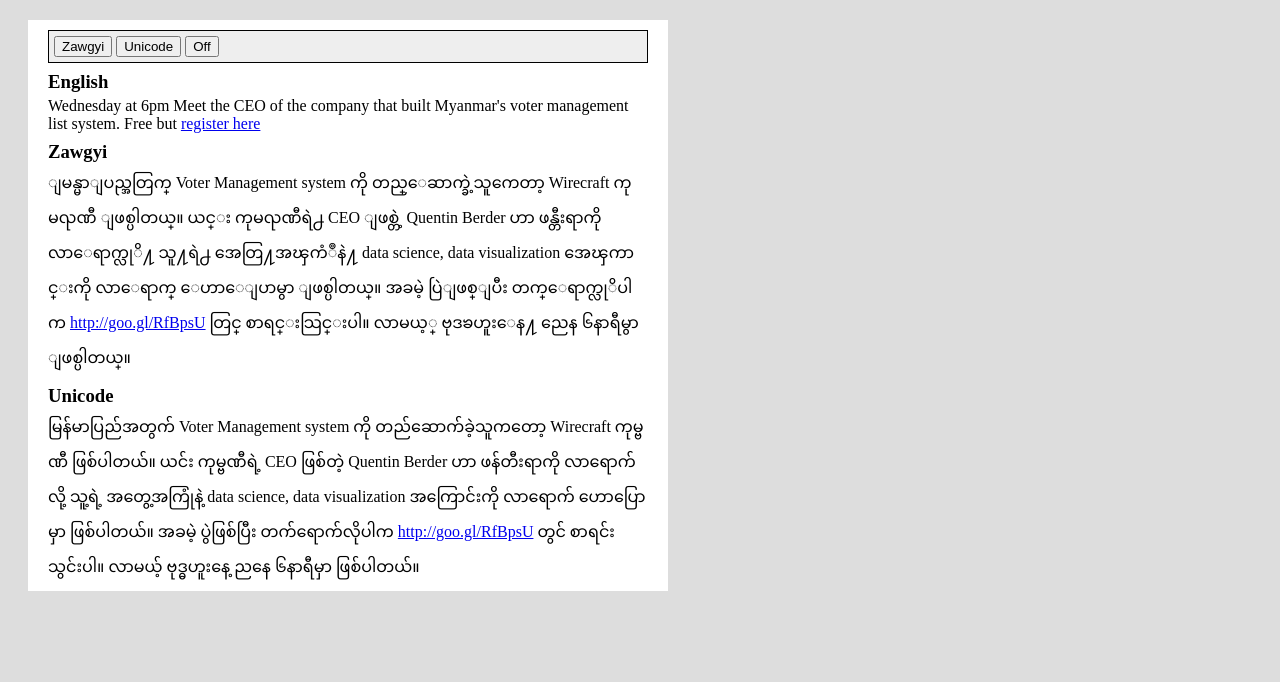
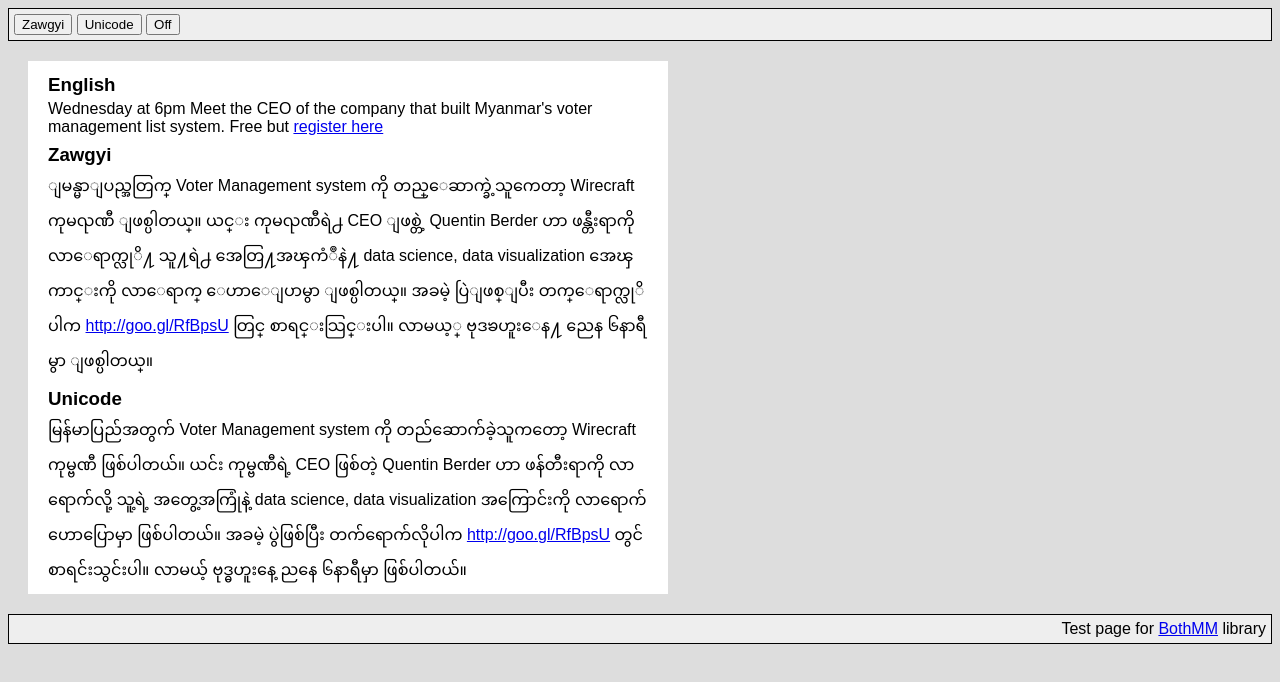
Before and after one commit to kindredwt/BothMM, a plain HTML site: page example-simple.html in a window 1280 px wide. Drawn offline with Linux system fonts and the light colour scheme.

Commit message:
Some improvements to example pages.

```diff
--- a/example-simple.html
+++ b/example-simple.html
@@ -7,12 +7,13 @@
 </head>
 <body>
 
+<div class="box controls">
+    <button both-mm-select="zawgyi">Zawgyi</button>
+    <button both-mm-select="unicode">Unicode</button>
+    <button both-mm-select="off">Off</button>
+</div>
+
 <div class="event_desc">
-    <div class="box controls">
-        <button both-mm-select="zawgyi">Zawgyi</button>
-        <button both-mm-select="unicode">Unicode</button>
-        <button both-mm-select="off">Off</button>
-    </div>
 
     <div both-mm="off">
         <h3>English</h3>
@@ -26,8 +27,8 @@
         <span>Voter Management system</span>
         ကို တည္ေဆာက္ခဲ့သူကေတာ့
         <span>Wirecraft</span>
-        ကုမၺဏီ ျဖစ္ပါတယ္။ ယင္း ကုမၺဏီရဲ႕ CEO ျဖစ္တဲ့ Quentin Berder ဟာ ဖန္တီးရာကို လာေရာက္လုိ႔ သူ႔ရဲ႕ အေတြ႔အၾကံဳနဲ႔ data
-        <span>science, data visualization</span>
+        ကုမၺဏီ ျဖစ္ပါတယ္။ ယင္း ကုမၺဏီရဲ႕ CEO ျဖစ္တဲ့ Quentin Berder ဟာ ဖန္တီးရာကို လာေရာက္လုိ႔ သူ႔ရဲ႕ အေတြ႔အၾကံဳနဲ႔
+        <span>data science, data visualization</span>
         အေၾကာင္းကို လာေရာက္ ေဟာေျပာမွာ ျဖစ္ပါတယ္။ အခမဲ့ ပြဲျဖစ္ျပီး တက္ေရာက္လုိပါက
         <a href="http://goo.gl/RfBpsU">http://goo.gl/RfBpsU</a>
         တြင္ စာရင္းသြင္းပါ။ လာမယ့္ ဗုဒၶဟူးေန႔ ညေန ၆နာရီမွာ ျဖစ္ပါတယ္။
@@ -46,5 +47,10 @@
         တွင် စာရင်းသွင်းပါ။ လာမယ့် ဗုဒ္ဓဟူးနေ့ ညနေ ၆နာရီမှာ ဖြစ်ပါတယ်။
     </div>
 </div>
+
+<div class="box linkback">
+    Test&nbsp;page&nbsp;for&nbsp;<a href="https://github.com/logi/BothMM">BothMM</a>&nbsp;library
+</div>
+
 </body>
 </html>
--- a/example.css
+++ b/example.css
@@ -1,5 +1,7 @@
 body {
     background: #dddddd;
+    font-family: sans-serif;
+    font-size: 16px;
 }
 
 .box {
@@ -7,6 +9,10 @@ body {
     margin: 5px 0;
     padding: 5px;
     background: #eeeeee;
+}
+
+.linkback {
+    text-align: right;
 }
 
 .event_desc {
```
Also changed, not shown: example-advanced.html (+8 -3 lines).
